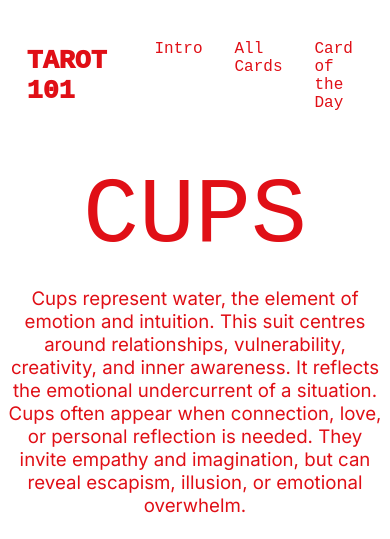
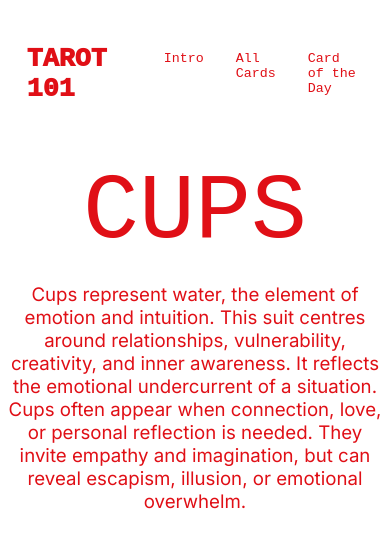
Before and after one commit to emsview/GD2, a plain HTML site: page TAROT101/cups.html in a window 390 px wide. Shown: the top 539 px of the page. Drawn offline with Linux system fonts and the light colour scheme; a web font is replaced by a local one.

Commit message:
another test

```diff
--- a/TAROT101/css.css
+++ b/TAROT101/css.css
@@ -32,8 +32,9 @@ body {
     gap: 7rem;
 }
 
-@media (max-width: 750px) {
+@media (max-width: 650px) {
   .navbar > ul {
+    font-size: 10pt;
     display: flex;
     list-style-type: none;
     gap: 2rem;
```
